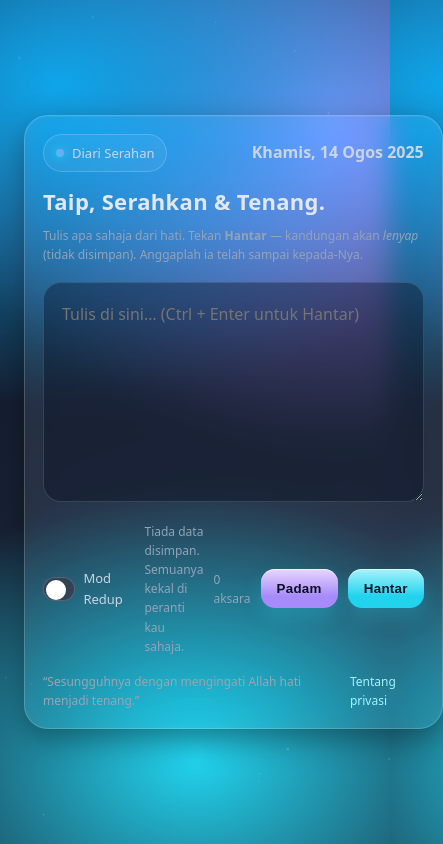
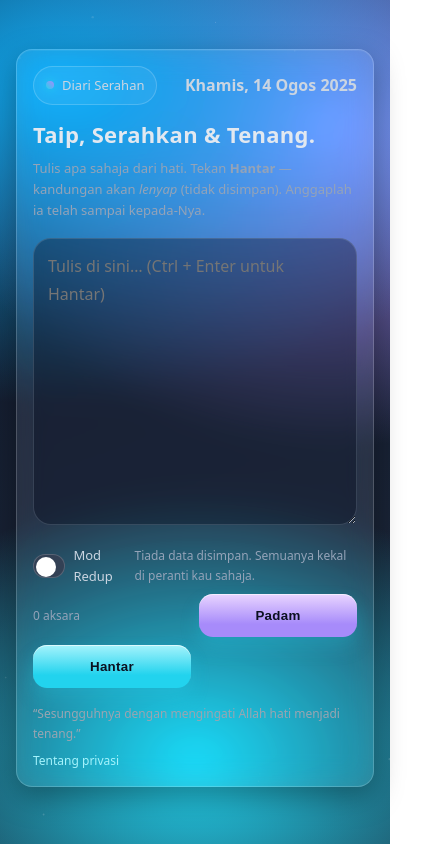
Before and after one commit to haezhairi/diari, a plain HTML site: page index.html in a window 390 px wide. Shown: the whole page, 443 px wide, since content can reach past the window. Drawn offline with Linux system fonts and the light colour scheme.

Commit message:
Update index.html

```diff
--- a/index.html
+++ b/index.html
@@ -86,6 +86,26 @@
     footer{margin-top:16px; display:flex; justify-content:space-between; align-items:center; color:#9aa5b1; font-size:12px}
     a{color:#a5f3fc; text-decoration:none}
     a:hover{text-decoration:underline}
+      /* --- Mobile enhancements --- */
+    @media (max-width: 640px){
+      body{ overflow:auto; }
+      .container{ padding:16px; }
+      .card{ padding:16px; border-radius:16px; }
+      h1{ font-size:22px; }
+      .sub{ font-size:13px; }
+      .row{ gap:8px; }
+      textarea{ min-height:34vh; max-height:50vh; padding:14px 14px 56px; font-size:16px; }
+      .actions{ flex-direction:column; align-items:stretch; gap:8px; }
+      .left{ justify-content:space-between; }
+      .right{ width:100%; display:grid; grid-template-columns:1fr 1fr; gap:8px; }
+      .btn{ width:100%; padding:14px 16px; }
+      footer{ flex-direction:column; align-items:flex-start; gap:8px; }
+      .toast{ inset:auto 0 calc(12px + env(safe-area-inset-bottom)); }
+    }
+
+    /* Respect safe area on iOS */
+    .container{ padding-bottom: calc(24px + env(safe-area-inset-bottom)); }
+    *{ -webkit-tap-highlight-color: transparent; }
   </style>
 </head>
 <body>
```
